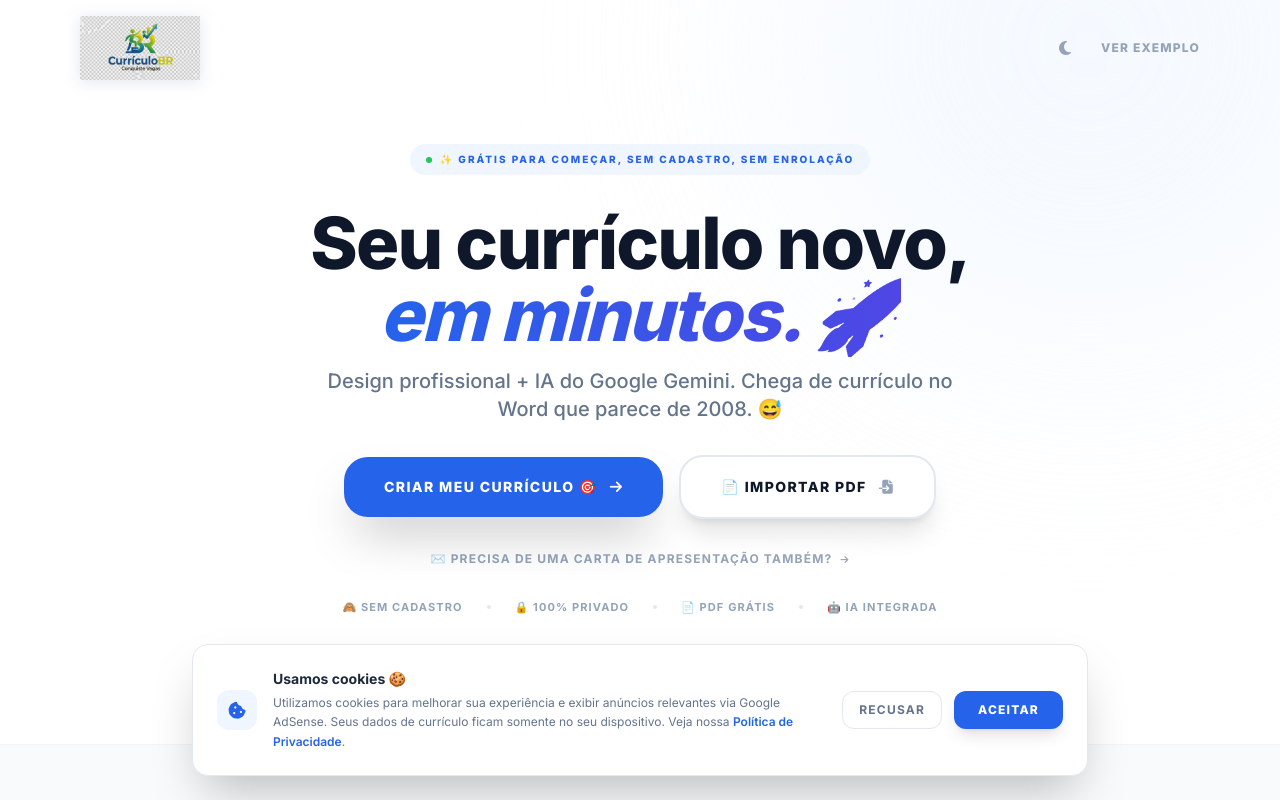
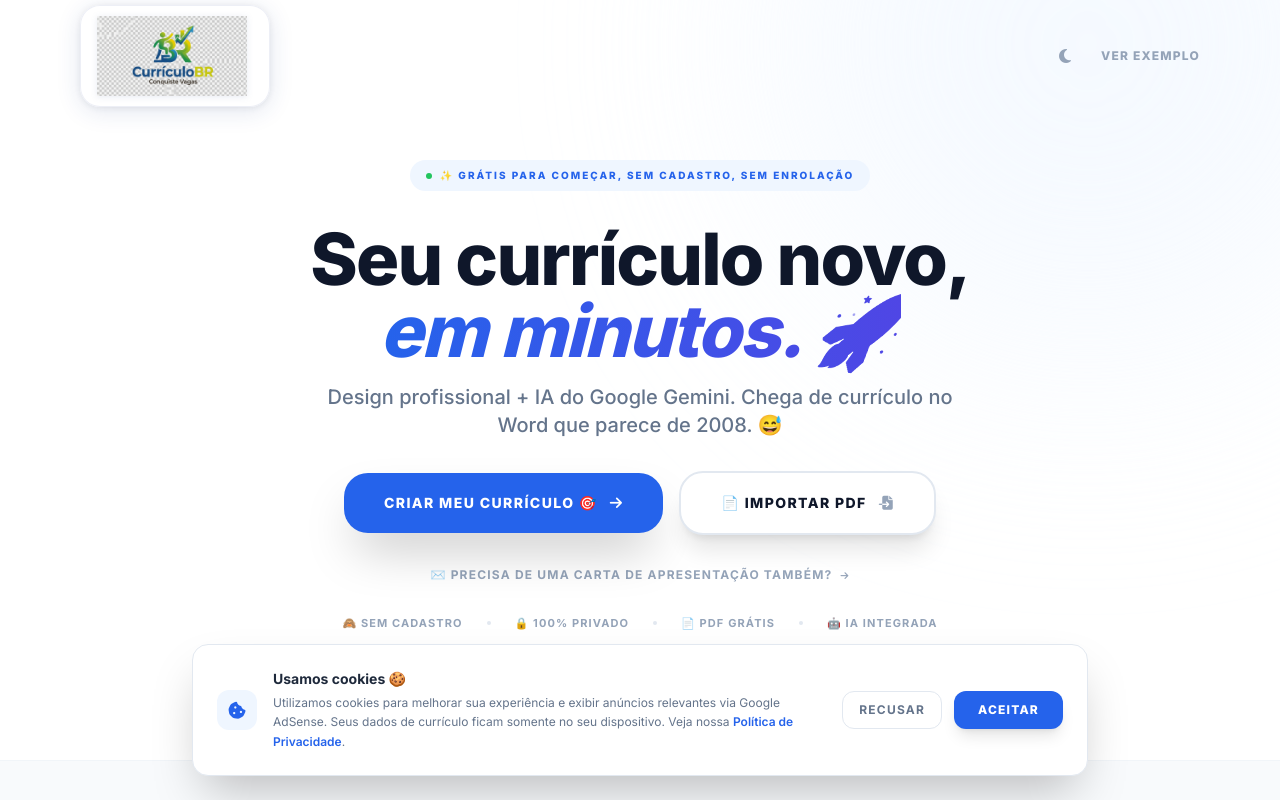
Before and after one commit to tryonBrasil/CurriculoBR, a React (Vite) app: page / in a window 1280 px wide. Shown: the top 800 px of the page. Built offline with nearby package versions, Linux system fonts and the light colour scheme; a web font is replaced by a local one.

Commit message:
Add files via upload

```diff
--- a/src/App.tsx
+++ b/src/App.tsx
@@ -1005,7 +1005,7 @@ export default function App() {
         <header className="h-16 bg-white dark:bg-slate-950 border-b border-slate-200 dark:border-slate-800 flex items-center justify-between px-6 sticky top-0 z-50 shadow-sm">
           <div className="flex items-center gap-2 cursor-pointer" onClick={() => navigateTo('/', 'home')}>
             <span className="logo-nav inline-flex">
-              <img src="/logo.png" alt="CurriculoBR" className="h-9 w-auto object-contain" />
+              <img src="/logo.png" alt="CurriculoBR" className="h-10 w-auto object-contain" />
             </span>
           </div>
           <div className="flex items-center gap-1 bg-slate-100 dark:bg-slate-800 rounded-full p-1">
@@ -1213,9 +1213,9 @@ export default function App() {
         {globalOverlays}
         <div className="absolute top-[-10%] right-[-10%] w-[50%] aspect-square bg-blue-50 dark:bg-blue-900/20 rounded-full blur-[120px] opacity-60"></div>
         <div className="absolute bottom-[-10%] left-[-10%] w-[50%] aspect-square bg-indigo-50 dark:bg-indigo-900/20 rounded-full blur-[120px] opacity-60"></div>
-        <header className="relative z-10 h-24 flex items-center justify-between px-8 md:px-20">
-          <div className="flex items-center">
-            <img src="/logo.png" alt="CurriculoBR" className="logo-hero h-16 w-auto object-contain" />
+        <header className="relative z-10 h-28 flex items-center justify-between px-8 md:px-20">
+          <div className="logo-hero-wrapper">
+            <img src="/logo.png" alt="CurriculoBR" className="logo-hero h-20 w-auto object-contain" />
           </div>
           <div className="flex gap-4">
              <button onClick={() => setIsDarkMode(!isDarkMode)} className="w-10 h-10 rounded-full flex items-center justify-center text-slate-400 hover:bg-slate-100 dark:hover:bg-slate-800 transition-colors">
@@ -1466,7 +1466,7 @@ export default function App() {
           </div>
           <div className="text-center flex flex-col items-center">
             <span className="logo-nav inline-flex">
-              <img src="/logo.png" alt="CurriculoBR" className="h-9 w-auto object-contain" />
+              <img src="/logo.png" alt="CurriculoBR" className="h-10 w-auto object-contain" />
             </span>
             <p className="text-[10px] text-slate-400 font-medium hidden sm:block mt-0.5">Escolha seu estilo ✨</p>
           </div>
@@ -1635,7 +1635,7 @@ export default function App() {
       <nav className="no-print h-14 border-b border-slate-200 dark:border-slate-800 bg-white dark:bg-slate-900 flex items-center justify-between px-3 md:px-6 z-50 shrink-0">
         <div className="flex items-center gap-2 cursor-pointer" onClick={() => navigateTo('/', 'home')}>
           <span className="logo-nav inline-flex">
-            <img src="/logo.png" alt="CurriculoBR" className="h-8 w-auto object-contain" />
+            <img src="/logo.png" alt="CurriculoBR" className="h-9 w-auto object-contain" />
           </span>
         </div>
 
--- a/src/Contato.tsx
+++ b/src/Contato.tsx
@@ -26,7 +26,7 @@ const Contato: React.FC<ContatoProps> = ({ onVoltar }) => {
           </button>
           <span className="text-slate-300 dark:text-slate-600">|</span>
           <span className="logo-nav inline-flex">
-            <img src="/logo.png" alt="CurriculoBR" className="h-8 w-auto object-contain" />
+            <img src="/logo.png" alt="CurriculoBR" className="h-10 w-auto object-contain" />
           </span>
         </div>
       </header>
--- a/src/Privacidade.tsx
+++ b/src/Privacidade.tsx
@@ -14,7 +14,7 @@ const Privacidade: React.FC<PrivacidadeProps> = ({ onVoltar }) => {
           </button>
           <span className="text-slate-300 dark:text-slate-600">|</span>
           <span className="logo-nav inline-flex">
-            <img src="/logo.png" alt="CurriculoBR" className="h-8 w-auto object-contain" />
+            <img src="/logo.png" alt="CurriculoBR" className="h-10 w-auto object-contain" />
           </span>
         </div>
       </header>
--- a/src/Sobre.tsx
+++ b/src/Sobre.tsx
@@ -30,7 +30,7 @@ const Sobre: React.FC<SobreProps> = ({ onVoltar, onCriarCurriculo }) => {
         </button>
         <div className="flex-1 flex justify-center items-center">
           <span className="logo-nav inline-flex">
-            <img src="/logo.png" alt="CurriculoBR" className="h-9 w-auto object-contain" />
+            <img src="/logo.png" alt="CurriculoBR" className="h-10 w-auto object-contain" />
           </span>
         </div>
         <div className="w-16"></div>
--- a/src/Termos.tsx
+++ b/src/Termos.tsx
@@ -14,7 +14,7 @@ const Termos: React.FC<TermosProps> = ({ onVoltar }) => {
           </button>
           <span className="text-slate-300 dark:text-slate-600">|</span>
           <span className="logo-nav inline-flex">
-            <img src="/logo.png" alt="CurriculoBR" className="h-8 w-auto object-contain" />
+            <img src="/logo.png" alt="CurriculoBR" className="h-10 w-auto object-contain" />
           </span>
         </div>
       </header>
--- a/src/blog/BlogList.tsx
+++ b/src/blog/BlogList.tsx
@@ -30,7 +30,7 @@ const BlogList: React.FC<BlogListProps> = ({ onVoltar, onPost, onCriarCurriculo
               <i className="fas fa-arrow-left"></i>
             </button>
             <span className="logo-nav inline-flex">
-              <img src="/logo.png" alt="CurriculoBR" className="h-8 w-auto object-contain" />
+              <img src="/logo.png" alt="CurriculoBR" className="h-10 w-auto object-contain" />
             </span>
             <span className="font-black text-sm uppercase tracking-widest text-slate-400 italic">
               / Blog
--- a/src/blog/BlogPost.tsx
+++ b/src/blog/BlogPost.tsx
@@ -76,7 +76,7 @@ const BlogPost: React.FC<BlogPostProps> = ({ slug, onVoltar, onBlog, onPost, onC
             </button>
             <button onClick={onBlog} className="flex items-center gap-2 hover:opacity-80 transition-opacity">
               <span className="logo-nav inline-flex">
-                <img src="/logo.png" alt="CurriculoBR" className="h-8 w-auto object-contain" />
+                <img src="/logo.png" alt="CurriculoBR" className="h-10 w-auto object-contain" />
               </span>
               <span className="font-black text-sm uppercase tracking-widest text-slate-400 italic">/ Blog</span>
             </button>
--- a/src/index.css
+++ b/src/index.css
@@ -257,31 +257,46 @@ body {
 @keyframes slide-in-from-bottom { from { transform: translateY(10px); opacity: 0; } to { transform: translateY(0); opacity: 1; } }
 .animate-in { animation-fill-mode: both; }
 
-/* ── Logo integration: white pill on dark backgrounds ── */
+/* ── Logo nav: pill branco com sombra nos headers internos ── */
 .logo-nav {
-  /* padding suave para dar "respiro" à logo nos headers */
-  padding: 4px 6px;
-  border-radius: 10px;
-  transition: background 0.2s ease, box-shadow 0.2s ease;
+  padding: 5px 10px;
+  border-radius: 14px;
+  background: rgba(255, 255, 255, 0.96);
+  box-shadow: 0 2px 10px rgba(30,58,138,0.10), 0 1px 3px rgba(0,0,0,0.07);
+  border: 1px solid rgba(30,58,138,0.07);
+  transition: box-shadow 0.2s ease, transform 0.2s ease;
+}
+.logo-nav:hover {
+  box-shadow: 0 4px 18px rgba(30,58,138,0.16), 0 2px 6px rgba(0,0,0,0.09);
+  transform: translateY(-1px);
+}
+.dark .logo-nav {
+  background: rgba(255, 255, 255, 0.97);
+  box-shadow: 0 2px 14px rgba(0,0,0,0.35), 0 1px 4px rgba(0,0,0,0.20);
 }
 
-/* Em dark mode os headers ficam escuros → pill branco semitransparente */
-.dark .logo-nav {
-  background: rgba(255, 255, 255, 0.92);
-  box-shadow: 0 1px 4px rgba(0,0,0,0.18);
+/* ── Logo hero na home: grande, com card branco destacado ── */
+.logo-hero-wrapper {
+  background: rgba(255, 255, 255, 0.97);
+  border-radius: 20px;
+  padding: 10px 22px 10px 16px;
+  box-shadow: 0 4px 24px rgba(30,58,138,0.13), 0 1px 6px rgba(0,0,0,0.07);
+  border: 1px solid rgba(30,58,138,0.08);
+  transition: box-shadow 0.25s ease, transform 0.25s ease;
+  display: inline-flex;
+  align-items: center;
+  cursor: pointer;
+}
+.logo-hero-wrapper:hover {
+  box-shadow: 0 8px 36px rgba(30,58,138,0.20), 0 2px 10px rgba(0,0,0,0.10);
+  transform: translateY(-2px) scale(1.015);
+}
+.dark .logo-hero-wrapper {
+  background: rgba(255, 255, 255, 0.98);
+  box-shadow: 0 4px 28px rgba(0,0,0,0.40), 0 2px 8px rgba(0,0,0,0.25);
 }
 
-/* Em light mode: sem fundo extra (logo já tem contraste) */
-.logo-nav:hover {
-  opacity: 0.88;
+.logo-hero {
+  filter: drop-shadow(0 1px 3px rgba(30,58,138,0.10));
+  display: block;
 }
-
-/* Logo hero na home: maior, com sombra leve */
-.logo-hero {
-  filter: drop-shadow(0 2px 8px rgba(30,58,138,0.13));
-  transition: filter 0.2s ease, transform 0.2s ease;
-}
-.logo-hero:hover {
-  filter: drop-shadow(0 4px 16px rgba(30,58,138,0.22));
-  transform: scale(1.02);
-}
```
